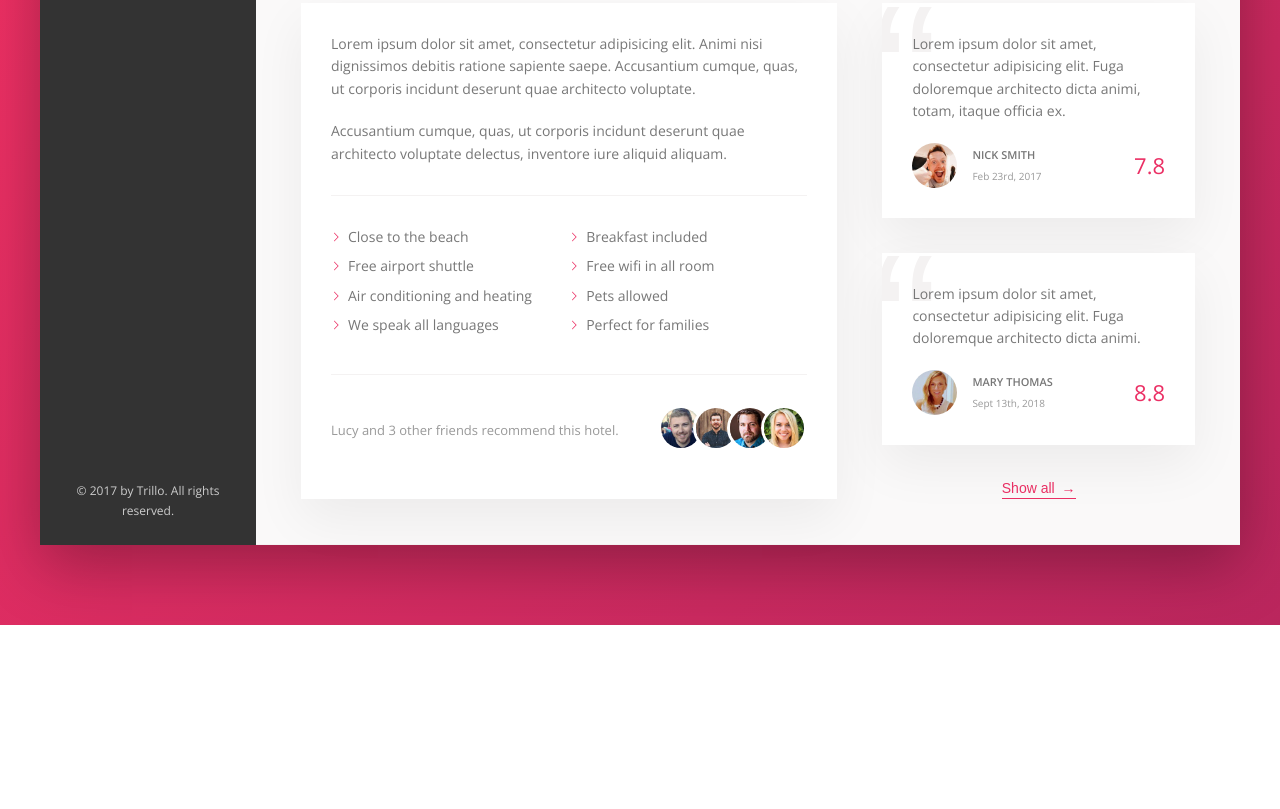
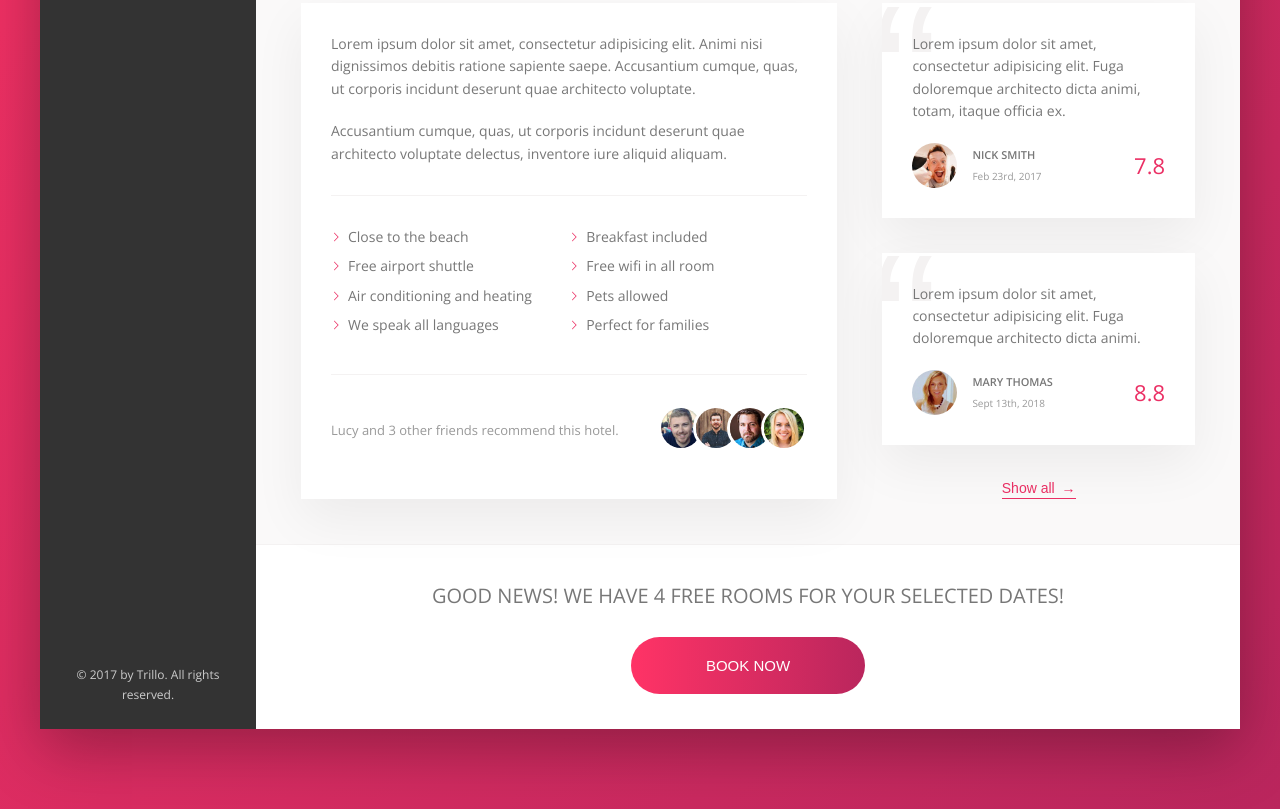
Before and after one commit to skatersezo/trillo, a website: page index.html in a window 1280 px wide. Shown: the part 644-1453 px from the top of the page. Before the commit the page ends 1269 px from the top, so only its background shows below. Drawn offline with nearby package versions, Linux system fonts and the light colour scheme.

Commit message:
CTA section finished

```diff
--- a/index.html
+++ b/index.html
@@ -200,9 +200,21 @@
                                     Show all <span>&rarr;</span>
                                 </button>
                         </div>
+
                     </div>
-
-
+                    <div class="cta">
+                        <h2 class="cta__book-now">
+                                    Good news! We have 4 free rooms for your selected dates!
+                        </h2>
+                        <button class="btn">
+                            <span class="btn__visible">
+                                        Book now
+                            </span>
+                            <span class="btn__invisible">
+                                        Only 4 rooms left
+                            </span>
+                        </button>
+                    </div>
                 </main>
             </div>
         </div>
--- a/sass/_components.scss
+++ b/sass/_components.scss
@@ -487,3 +487,78 @@
 
     }
 }
+
+///////////////////////////////////////////////
+// CALL TO ACTION
+.cta {
+    padding: 3.5rem 0;
+    text-align: center;
+
+    &__book-now {
+        font-size: 2rem;
+        font-weight: 300;
+        text-transform: uppercase;
+        margin-bottom: 2.5rem;
+    }
+}
+
+///////////////////////////////////////////////
+// ROUND BUTTON
+.btn {
+    font-size: 1.5rem;
+    font-weight: 300;
+    text-transform: uppercase;
+    border-radius: 100px;
+    border: none;
+    background-image: linear-gradient(
+        to right,
+        var(--color-primary-light),
+        var(--color-primary-dark)
+    );
+    color: #fff;
+    position: relative;
+    overflow: hidden;
+    cursor: pointer;
+
+    & > * {
+        display: inline-block;
+        height: 100%;
+        width: 100%;
+        transition: all .2s;
+    }
+
+    &__visible {
+        padding: 2rem 7.5rem;
+    }
+
+    &__invisible {
+        position: absolute;
+        padding: 2rem 0;
+        left: 0;
+        top: -100%; // this will move up the same size of the element
+    }
+
+    &:hover {
+        background-image: linear-gradient(
+            to left,
+            var(--color-primary-light),
+            var(--color-primary-dark)
+        );
+    }
+
+    &:hover &__visible {
+        transform: translateY(100%);
+
+    }
+
+    &:hover &__invisible {
+        top: 0;
+    }
+
+    &:focus {
+        outline: none;
+        animation: pulsate 1s infinite;
+
+    }
+
+}
```
Also changed, not shown: css/style.css.
